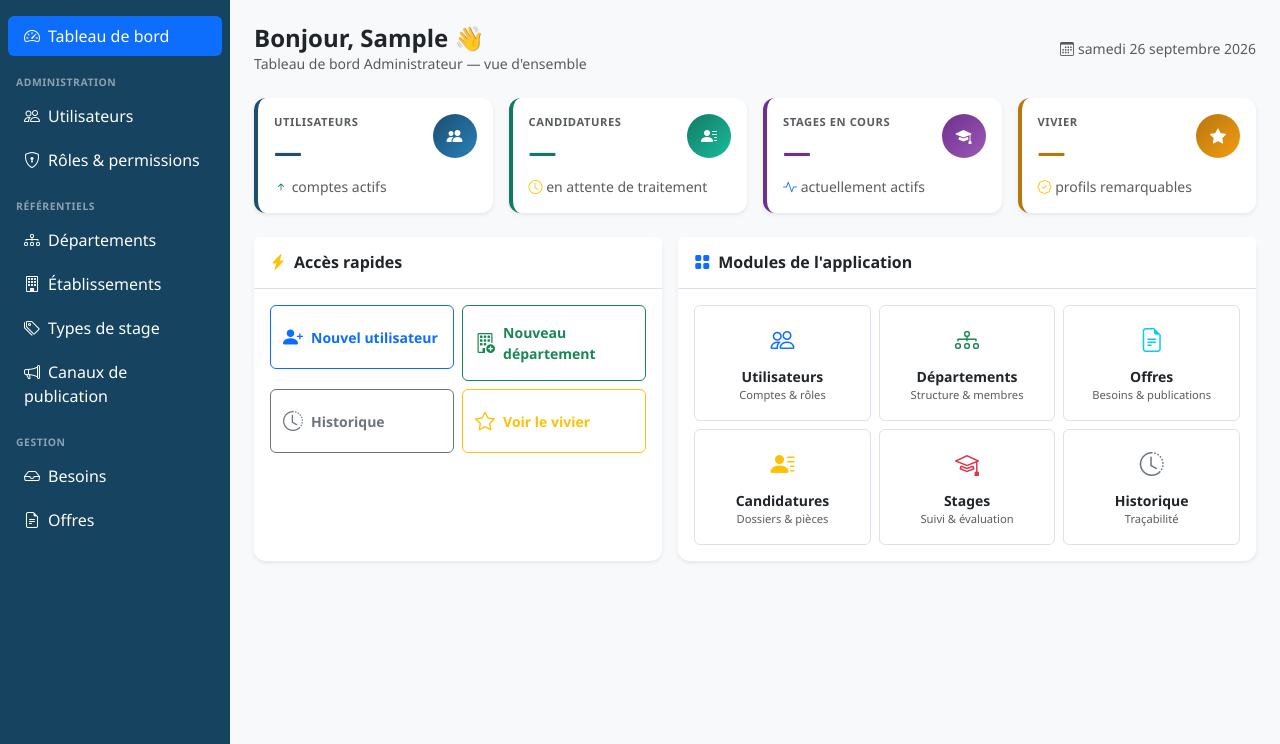
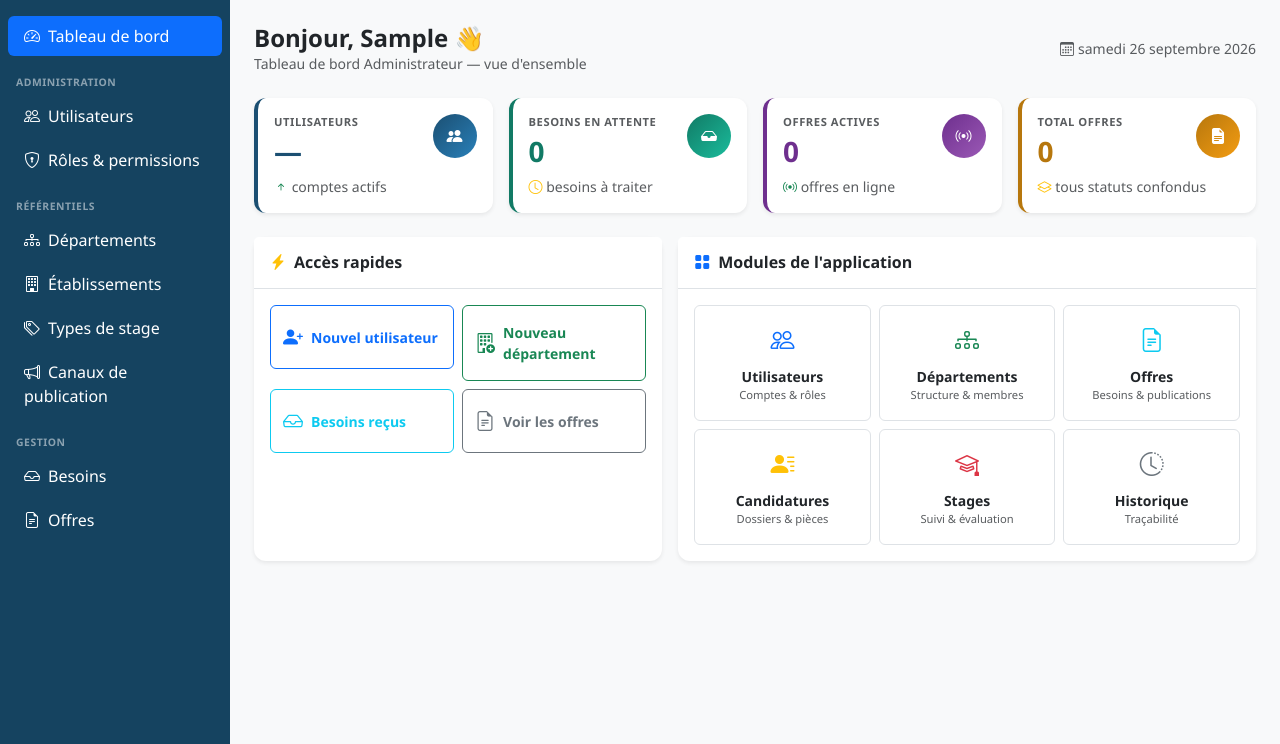
Before and after one commit to zanrehawa7-commits/app-serein, a Django app: page /tableau-de-bord/admin/ in a window 1280 px wide. Shown: the part 56-800 px from the top of the page. Run offline with Django 5.2, Linux system fonts and the light colour scheme; the visitor is signed in with stand-in values (Sample User, id 1); data that the repository does not hold is empty; some libraries are stand-ins or nearby versions.

Commit message:
Étape 5 : dashboards mis à jour avec stats réelles
- Secrétaire : nb_besoins_en_attente, nb_offres_ouvertes/brouillon, tableau besoins_recents
- Responsable : nb_besoins_envoyes/pris_en_charge, tableau mes derniers besoins avec badges statut
- Administrateur : nb_besoins_envoyes, nb_offres_ouvertes, nb_offres_total ; accès rapides câblés
  (Utilisateurs, Départements, Besoins, Offres pointent vers vraies URLs)

Co-Authored-By: Claude Sonnet 4.6 <noreply@anthropic.com>

```diff
--- a/backend/templates/comptes/tableau_bord_admin.html
+++ b/backend/templates/comptes/tableau_bord_admin.html
@@ -37,15 +37,15 @@
             <div class="card-body">
                 <div class="d-flex justify-content-between align-items-start">
                     <div>
-                        <p class="text-muted small mb-1 text-uppercase fw-semibold" style="font-size:.7rem;letter-spacing:.05em;">Candidatures</p>
-                        <h3 class="fw-bold mb-0" style="color:#117A65;">—</h3>
+                        <p class="text-muted small mb-1 text-uppercase fw-semibold" style="font-size:.7rem;letter-spacing:.05em;">Besoins en attente</p>
+                        <h3 class="fw-bold mb-0" style="color:#117A65;">{{ nb_besoins_envoyes }}</h3>
                     </div>
                     <div class="rounded-circle d-flex align-items-center justify-content-center text-white"
                          style="width:44px;height:44px;background:linear-gradient(135deg,#117A65,#1ABC9C);">
-                        <i class="bi bi-person-lines-fill"></i>
+                        <i class="bi bi-inbox-fill"></i>
                     </div>
                 </div>
-                <p class="text-muted small mb-0 mt-2"><i class="bi bi-clock text-warning"></i> en attente de traitement</p>
+                <p class="text-muted small mb-0 mt-2"><i class="bi bi-clock text-warning"></i> besoins à traiter</p>
             </div>
         </div>
     </div>
@@ -54,15 +54,15 @@
             <div class="card-body">
                 <div class="d-flex justify-content-between align-items-start">
                     <div>
-                        <p class="text-muted small mb-1 text-uppercase fw-semibold" style="font-size:.7rem;letter-spacing:.05em;">Stages en cours</p>
-                        <h3 class="fw-bold mb-0" style="color:#6E2F8E;">—</h3>
+                        <p class="text-muted small mb-1 text-uppercase fw-semibold" style="font-size:.7rem;letter-spacing:.05em;">Offres actives</p>
+                        <h3 class="fw-bold mb-0" style="color:#6E2F8E;">{{ nb_offres_ouvertes }}</h3>
                     </div>
                     <div class="rounded-circle d-flex align-items-center justify-content-center text-white"
                          style="width:44px;height:44px;background:linear-gradient(135deg,#6E2F8E,#9B59B6);">
-                        <i class="bi bi-mortarboard-fill"></i>
+                        <i class="bi bi-broadcast"></i>
                     </div>
                 </div>
-                <p class="text-muted small mb-0 mt-2"><i class="bi bi-activity text-primary"></i> actuellement actifs</p>
+                <p class="text-muted small mb-0 mt-2"><i class="bi bi-broadcast text-success"></i> offres en ligne</p>
             </div>
         </div>
     </div>
@@ -71,15 +71,15 @@
             <div class="card-body">
                 <div class="d-flex justify-content-between align-items-start">
                     <div>
-                        <p class="text-muted small mb-1 text-uppercase fw-semibold" style="font-size:.7rem;letter-spacing:.05em;">Vivier</p>
-                        <h3 class="fw-bold mb-0" style="color:#B7770D;">—</h3>
+                        <p class="text-muted small mb-1 text-uppercase fw-semibold" style="font-size:.7rem;letter-spacing:.05em;">Total offres</p>
+                        <h3 class="fw-bold mb-0" style="color:#B7770D;">{{ nb_offres_total }}</h3>
                     </div>
                     <div class="rounded-circle d-flex align-items-center justify-content-center text-white"
                          style="width:44px;height:44px;background:linear-gradient(135deg,#B7770D,#F39C12);">
-                        <i class="bi bi-star-fill"></i>
+                        <i class="bi bi-file-earmark-text-fill"></i>
                     </div>
                 </div>
-                <p class="text-muted small mb-0 mt-2"><i class="bi bi-patch-check text-warning"></i> profils remarquables</p>
+                <p class="text-muted small mb-0 mt-2"><i class="bi bi-layers text-warning"></i> tous statuts confondus</p>
             </div>
         </div>
     </div>
@@ -98,27 +98,27 @@
                 <div class="row g-2">
                     {% url 'comptes:en_developpement' as url_dev %}
                     <div class="col-6">
-                        <a href="{{ url_dev }}" class="btn btn-outline-primary w-100 text-start py-3 d-flex align-items-center gap-2">
+                        <a href="{% url 'comptes:utilisateur_creer' %}" class="btn btn-outline-primary w-100 text-start py-3 d-flex align-items-center gap-2">
                             <i class="bi bi-person-plus-fill fs-5"></i>
                             <span class="small fw-semibold">Nouvel utilisateur</span>
                         </a>
                     </div>
                     <div class="col-6">
-                        <a href="{{ url_dev }}" class="btn btn-outline-success w-100 text-start py-3 d-flex align-items-center gap-2">
+                        <a href="{% url 'referentiels:departement_creer' %}" class="btn btn-outline-success w-100 text-start py-3 d-flex align-items-center gap-2">
                             <i class="bi bi-building-add fs-5"></i>
                             <span class="small fw-semibold">Nouveau département</span>
                         </a>
                     </div>
                     <div class="col-6">
-                        <a href="{{ url_dev }}" class="btn btn-outline-secondary w-100 text-start py-3 d-flex align-items-center gap-2">
-                            <i class="bi bi-clock-history fs-5"></i>
-                            <span class="small fw-semibold">Historique</span>
+                        <a href="{% url 'offres:besoin_list' %}" class="btn btn-outline-info w-100 text-start py-3 d-flex align-items-center gap-2">
+                            <i class="bi bi-inbox fs-5"></i>
+                            <span class="small fw-semibold">Besoins reçus</span>
                         </a>
                     </div>
                     <div class="col-6">
-                        <a href="{{ url_dev }}" class="btn btn-outline-warning w-100 text-start py-3 d-flex align-items-center gap-2">
-                            <i class="bi bi-star fs-5"></i>
-                            <span class="small fw-semibold">Voir le vivier</span>
+                        <a href="{% url 'offres:offre_list' %}" class="btn btn-outline-secondary w-100 text-start py-3 d-flex align-items-center gap-2">
+                            <i class="bi bi-file-earmark-text fs-5"></i>
+                            <span class="small fw-semibold">Voir les offres</span>
                         </a>
                     </div>
                 </div>
@@ -135,9 +135,8 @@
             <div class="card-body p-3">
                 <div class="row g-2">
                     {% url 'comptes:en_developpement' as url_dev %}
-                    {% for module in modules %}{% endfor %}
                     <div class="col-sm-6 col-lg-4">
-                        <a href="{{ url_dev }}" class="text-decoration-none">
+                        <a href="{% url 'comptes:utilisateur_list' %}" class="text-decoration-none">
                             <div class="border rounded p-3 text-center h-100 module-card">
                                 <i class="bi bi-people fs-4 text-primary mb-2 d-block"></i>
                                 <div class="small fw-semibold text-dark">Utilisateurs</div>
@@ -146,7 +145,7 @@
                         </a>
                     </div>
                     <div class="col-sm-6 col-lg-4">
-                        <a href="{{ url_dev }}" class="text-decoration-none">
+                        <a href="{% url 'referentiels:departement_list' %}" class="text-decoration-none">
                             <div class="border rounded p-3 text-center h-100 module-card">
                                 <i class="bi bi-diagram-3 fs-4 text-success mb-2 d-block"></i>
                                 <div class="small fw-semibold text-dark">Départements</div>
@@ -155,7 +154,7 @@
                         </a>
                     </div>
                     <div class="col-sm-6 col-lg-4">
-                        <a href="{{ url_dev }}" class="text-decoration-none">
+                        <a href="{% url 'offres:offre_list' %}" class="text-decoration-none">
                             <div class="border rounded p-3 text-center h-100 module-card">
                                 <i class="bi bi-file-earmark-text fs-4 text-info mb-2 d-block"></i>
                                 <div class="small fw-semibold text-dark">Offres</div>
```
Also changed, not shown: backend/templates/comptes/tableau_bord_responsable.html (+77 -26 lines), backend/templates/comptes/tableau_bord_secretaire.html (+51 -38 lines).
